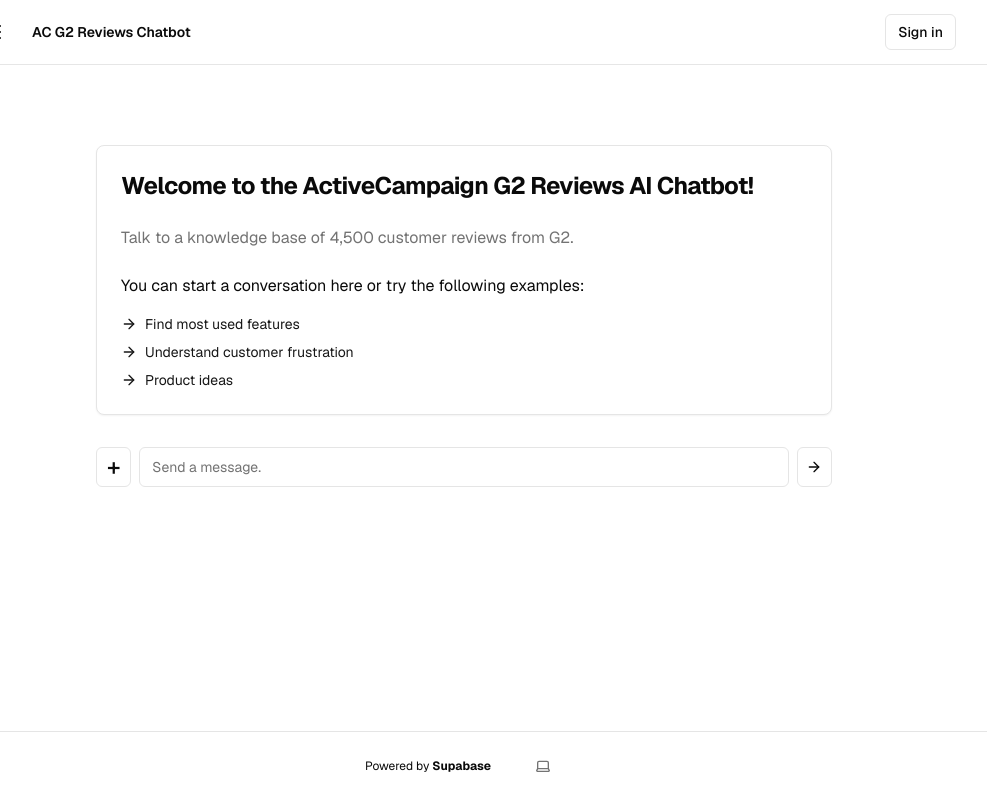
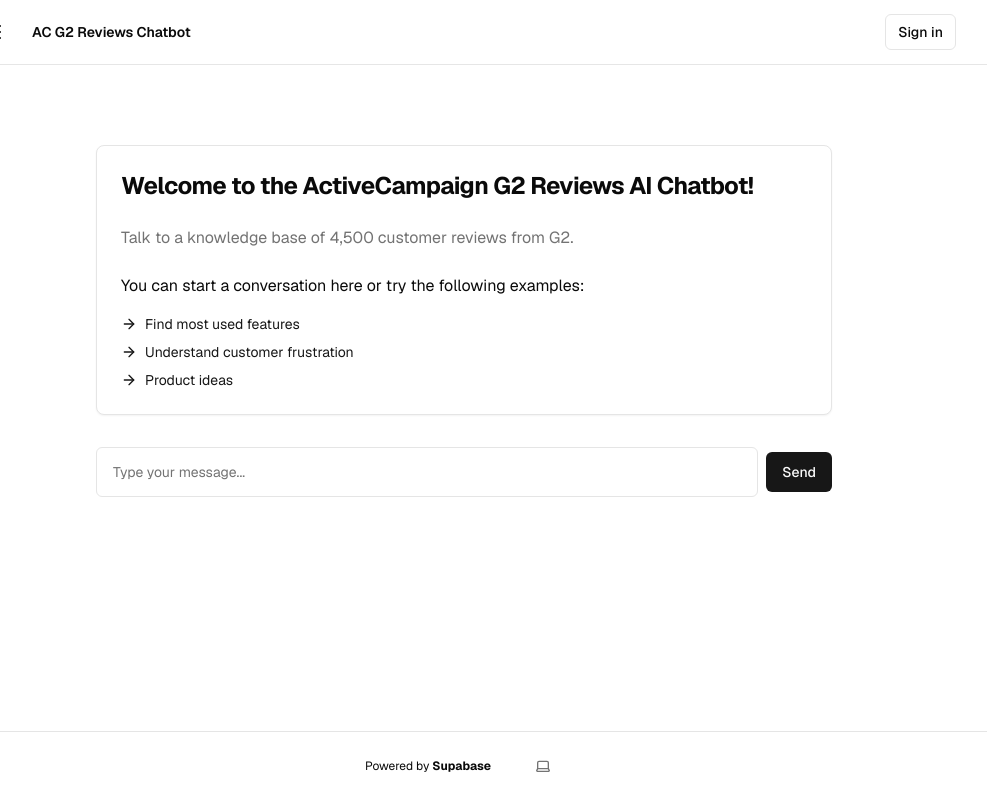
Before and after one commit to rishadfb/ac-g2-reviews-chat, a Next.js app: page / in a window 1280 px wide. Shown: the whole page, without its empty margins (176-1163 px from the left). Built offline with nearby package versions, Linux system fonts and the light colour scheme; no server answers.

Commit message:
remove plus button

```diff
--- a/components/chat/chat-input.tsx
+++ b/components/chat/chat-input.tsx
@@ -1,17 +1,15 @@
 import { Button } from "@/components/ui/button";
 import { Input } from "@/components/ui/input";
-import { ArrowRight } from "lucide-react";
 
 export function ChatInput() {
 	return (
 		<div className="flex items-center space-x-2">
-			<Button size="icon" variant="outline">
-				<span className="text-2xl">+</span>
-			</Button>
-			<Input placeholder="Send a message." className="flex-grow" />
-			<Button size="icon" variant="outline">
-				<ArrowRight className="h-4 w-4" />
-			</Button>
+			<Input
+				type="text"
+				placeholder="Type your message..."
+				className="flex-grow px-4 py-6"
+			/>
+			<Button type="submit">Send</Button>
 		</div>
 	);
 }
```
